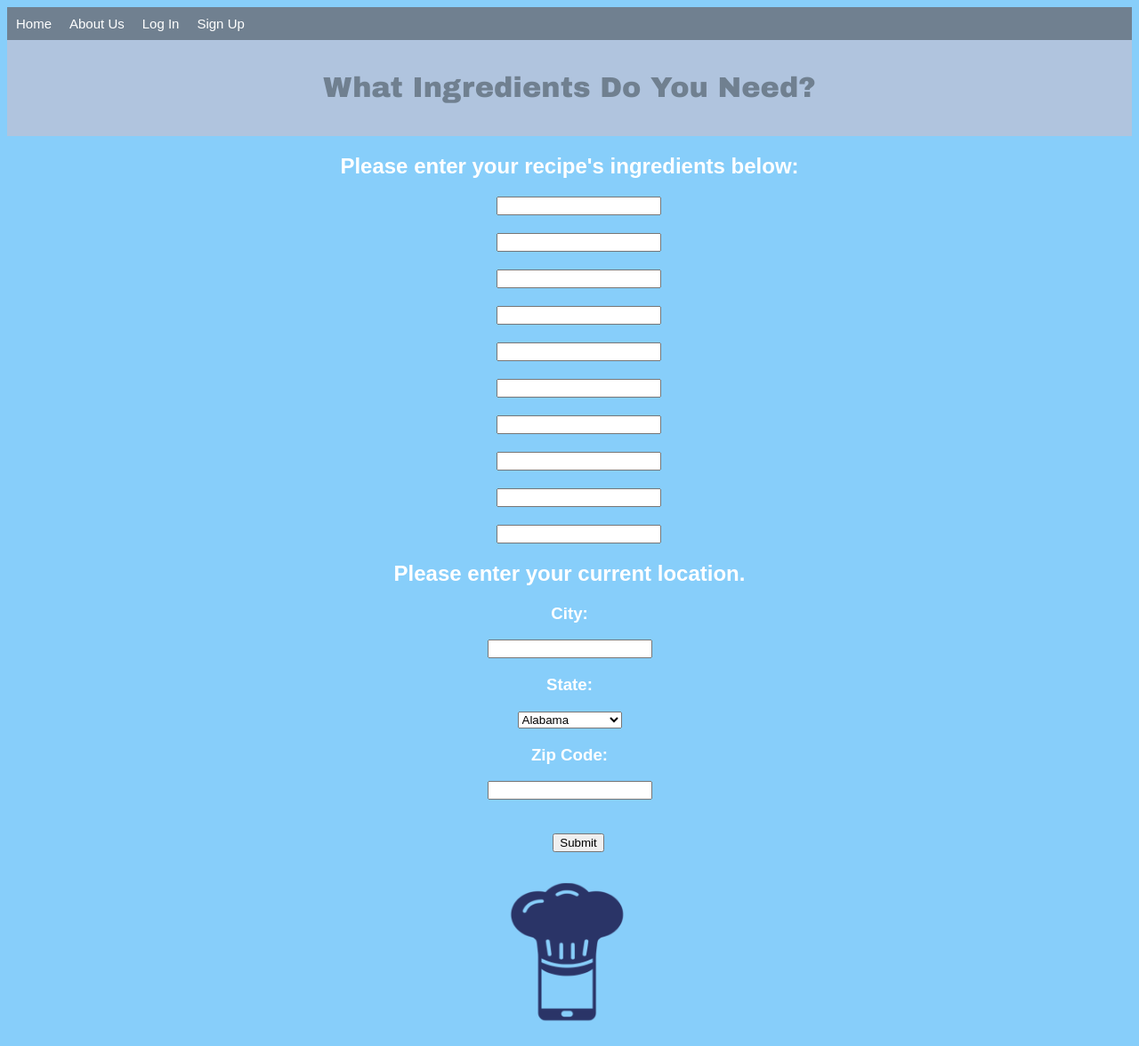
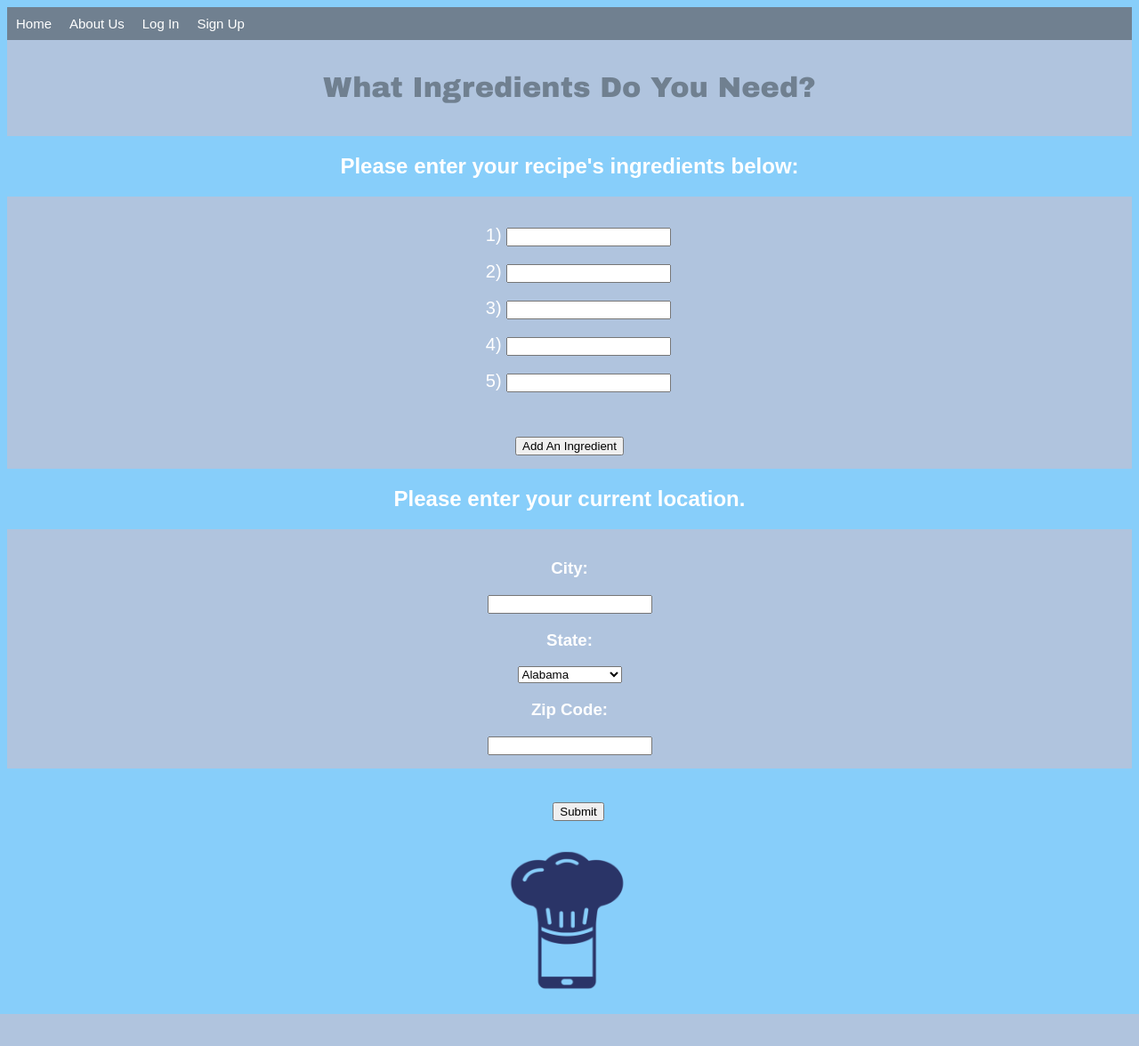
Before and after one commit to Clemson-Software-Engineering/Recipe-Builder, a Python web app: template recipeBuilder/recipeBuilderApp/templates/Recipe-Builder_Form.htm in a window 1280 px wide. Shown: the whole page at 89% size. After the commit the page ends 1140 px from the top, so only its background shows below. Run offline with Jinja, Linux system fonts and the light colour scheme; the template is opened without the code that fills it, so the values that code supplies are empty.

Commit message:
added ability to add more ingredient input boxes

```diff
--- a/recipeBuilder/recipeBuilderApp/templates/Recipe-Builder_Form.htm
+++ b/recipeBuilder/recipeBuilderApp/templates/Recipe-Builder_Form.htm
@@ -10,7 +10,21 @@
 
 <link rel="stylesheet" href="rbFormCSS.css" type="text/css" >
 
+<!--https://www.codeproject.com/Questions/1185082/How-to-create-input-field-with-a-button-click-->
+<script type="text/JavaScript">
+   var counter = 6;
+   function createNewElement() {
+       // First create a DIV element.
+      var txtNewInputBox = document.createElement('div');
 
+       // Then add the content (a new input box) of the element.
+      txtNewInputBox.innerHTML = counter + ") " + "<input type='text' id='newInputBox'>";
+
+       // Finally put it where it is supposed to appear.
+      document.getElementById("newElementId").appendChild(txtNewInputBox);
+      counter++;
+   }
+   </script>
 
 
 
@@ -48,33 +62,25 @@
 
 <form action="Recipe-Builder_Results.htm">
 
-   <label for="ingredient"><h2>Please enter your recipe's ingredients
+   <label for="ingredient"><h2>Please enter your recipe's ingredients below:</h2></label>
 
- below:</h2></label>
+      <div id="newElementId">
 
-   <p><input type="text" id="ingredient" name="ingredient"></p>
+            <p>1) <input type="text" id="ingredient" name="ingredient"></p>
+            <p>2) <input type="text" id="ingredient" name="ingredient"></p>
+            <p>3) <input type="text" id="ingredient" name="ingredient"></p>
+            <p>4) <input type="text" id="ingredient" name="ingredient"></p>
+            <p>5) <input type="text" id="ingredient" name="ingredient"></p>
 
-   <p><input type="text" id="ingredient" name="ingredient"></p>
+      </div>
 
-   <p><input type="text" id="ingredient" name="ingredient"></p>
-
-   <p><input type="text" id="ingredient" name="ingredient"></p>
-
-   <p><input type="text" id="ingredient" name="ingredient"></p>
-
-   <p><input type="text" id="ingredient" name="ingredient"></p>
-
-   <p><input type="text" id="ingredient" name="ingredient"></p>
-
-   <p><input type="text" id="ingredient" name="ingredient"></p>
-
-   <p><input type="text" id="ingredient" name="ingredient"></p>
-
-   <p><input type="text" id="ingredient" name="ingredient"></p>
+      <div><input type="button" value="Add An Ingredient" onclick="createNewElement();"/></div>
 
 
 
    <h2>Please enter your current location.</h2>
+
+   <div>
 
    <label for="city"><h3>City:</h3>
 
@@ -194,6 +200,9 @@
 
    <input type="text" id="zip" name="zip"><br>
 
+   </div>
+
+
    <br><p><input type="button" value="Submit"></p>
 
 </form>
```
